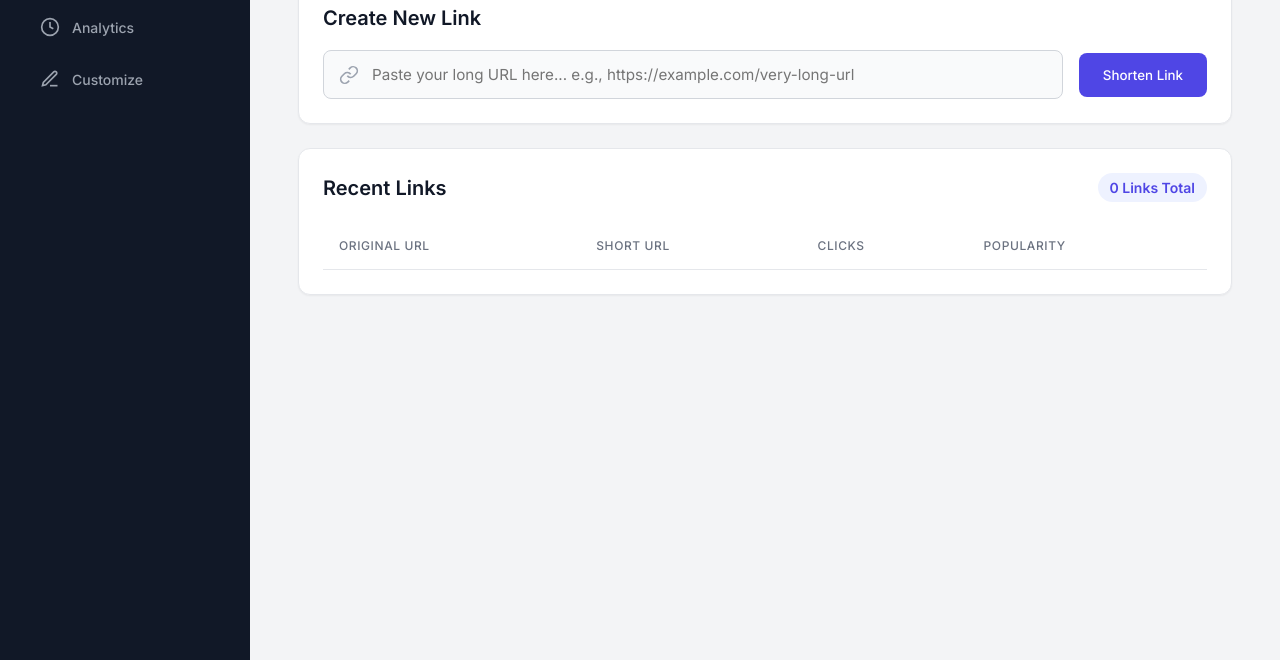
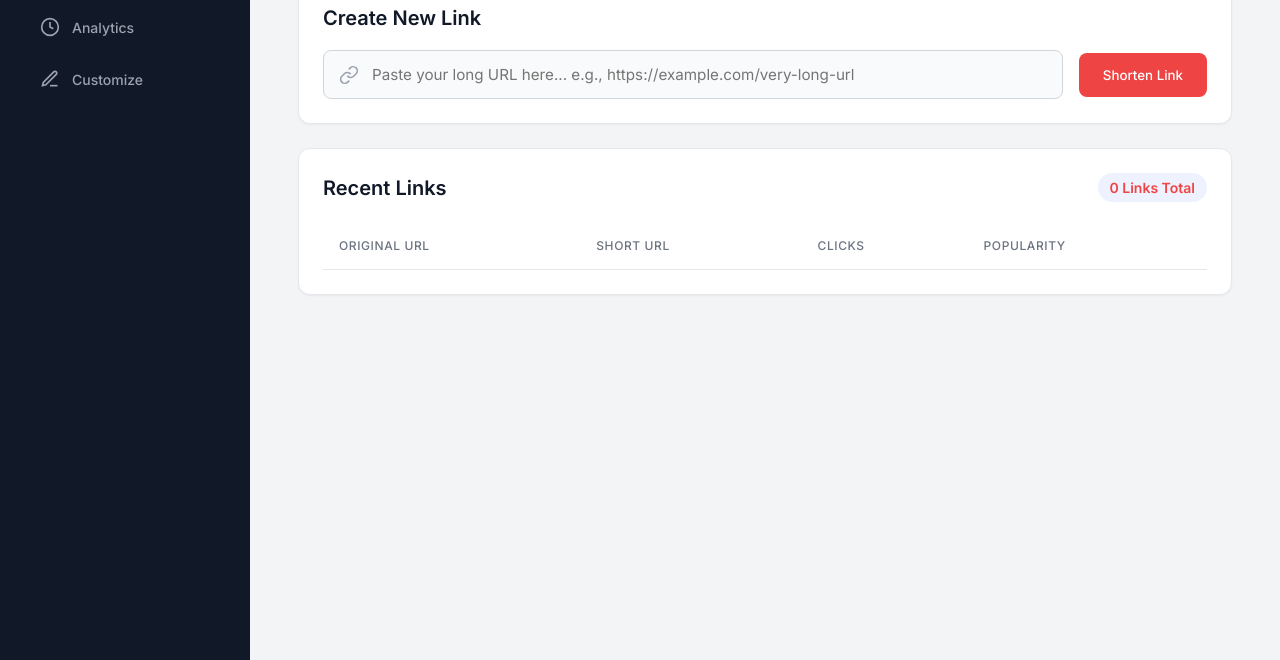
Before and after one commit to jaintanuj0308/link-analytics-app, a website: page public/index.html in a window 1280 px wide. Shown: the part 140-800 px from the top of the page. Drawn offline with Linux system fonts and the light colour scheme; no server answers.

Commit message:
UI: Update theme color to red

```diff
--- a/public/style.css
+++ b/public/style.css
@@ -2,8 +2,8 @@
     --bg-body: #F3F4F6;
     --bg-card: #FFFFFF;
     --bg-sidebar: #111827;
-    --primary: #4F46E5;
-    --primary-hover: #4338CA;
+    --primary: #EF4444;
+    --primary-hover: #DC2626;
     --text-main: #111827;
     --text-muted: #6B7280;
     --text-inverse: #FFFFFF;
@@ -412,7 +412,7 @@ tr:hover td {
 
 .progress-bar-fill {
     height: 100%;
-    background: linear-gradient(90deg, #60A5FA, #4F46E5);
+    background: linear-gradient(90deg, #F87171, #EF4444);
     border-radius: 999px;
     width: 0%;
     transition: width 1s cubic-bezier(0.4, 0, 0.2, 1);
```
